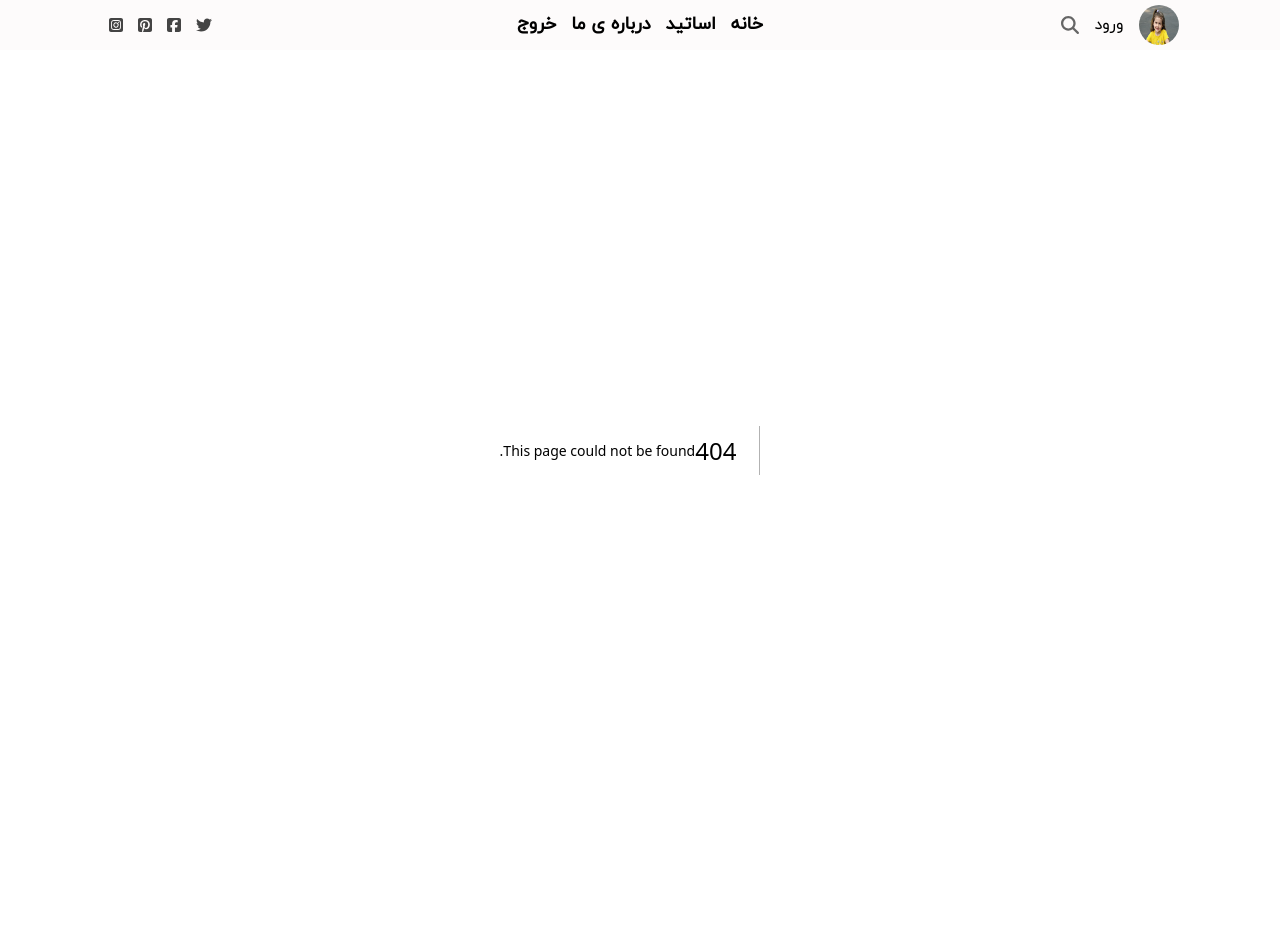
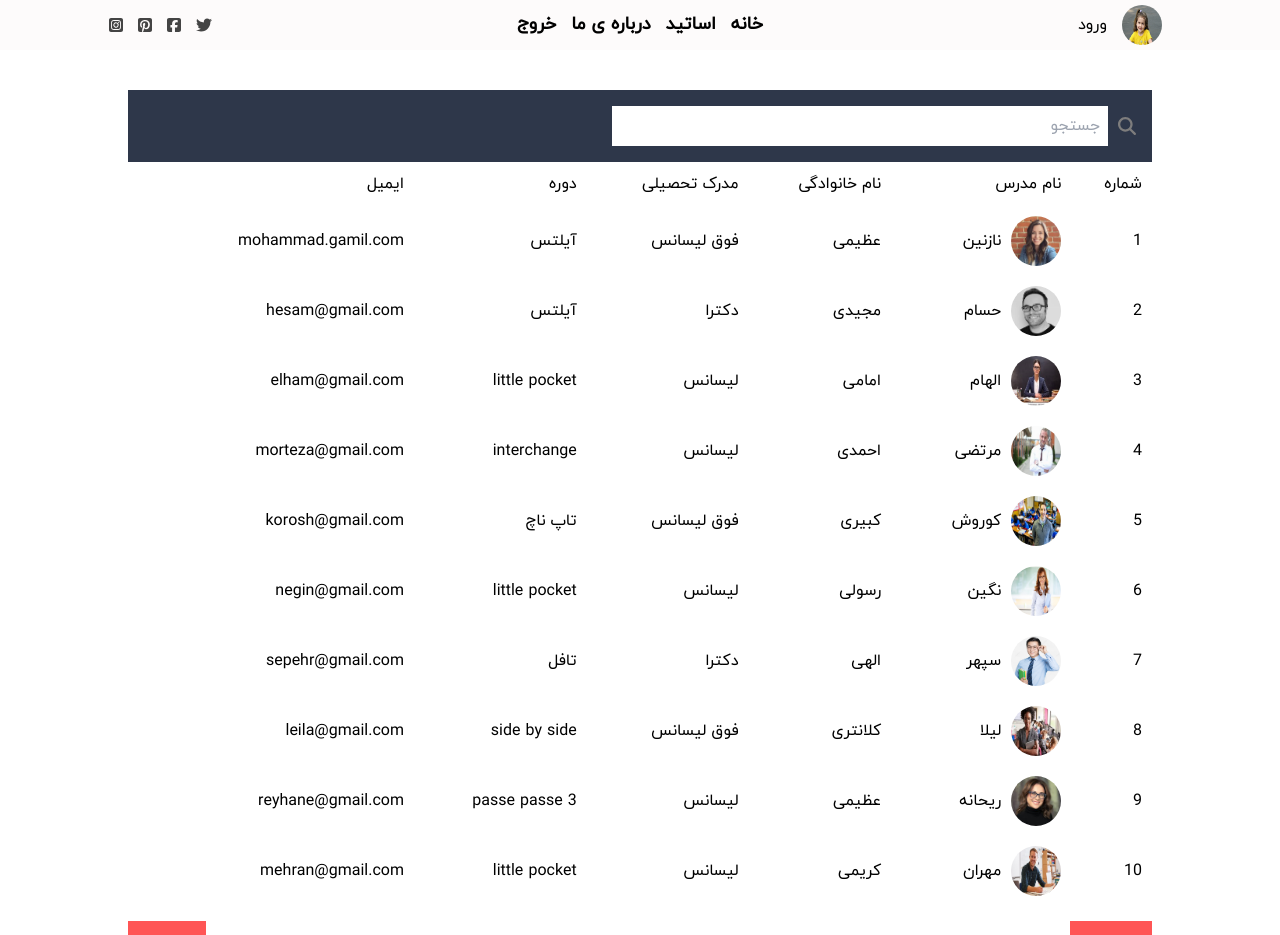
Before and after one commit to zohre-dev/AllinOne, a Next.js app: page /teachers in a window 1280 px wide. Before the commit this address had no page. Shown: the top 935 px of the page. Before the commit the page ends 850 px from the top, so only its background shows below. Built offline with nearby package versions, Linux system fonts and the light colour scheme.

Commit message:
build:compeleted teachers page

```diff
--- /dev/null
+++ b/app/teachers/page.jsx
@@ -0,0 +1,234 @@
+import Image from 'next/image'
+import Pagination from '@/app/ui/Pagination'
+import Search from '@/app/ui/Search'
+
+const teachers = () => {
+  return (
+    <div>
+      <div className="mx-auto my-10 w-[80%]">
+        <Search />
+
+        <table className="teachersTable w-full ">
+          <thead>
+            <tr className="">
+              <td>شماره</td>
+              <td>نام مدرس</td>
+              <td>نام خانوادگی </td>
+              <td>مدرک تحصیلی</td>
+              <td>دوره</td>
+              <td>ایمیل</td>
+            </tr>
+          </thead>
+          <tbody>
+            {/* ****************************************************** */}
+            <tr>
+              <td>1</td>
+              <td>
+                <div className="flex items-center gap-[10px]">
+                  <Image
+                    src="/images/teachers/01.jpg"
+                    height={50}
+                    width={50}
+                    alt="teacher profile"
+                    className="rounded-full object-cover"
+                  />
+                  <span>نازنین</span>
+                </div>
+              </td>
+              <td>عظیمی</td>
+              <td>فوق لیسانس</td>
+              <td>آیلتس</td>
+              <td>mohammad.gamil.com</td>
+            </tr>
+            {/* ****************************************************** */}
+            <tr>
+              <td>2</td>
+              <td>
+                <div className="flex items-center gap-[10px]">
+                  <Image
+                    src="/images/teachers/02.jpg"
+                    height={50}
+                    width={50}
+                    alt="teacher profile"
+                    className="rounded-full object-cover"
+                  />
+                  <span>حسام</span>
+                </div>
+              </td>
+              <td>مجیدی</td>
+              <td>دکترا</td>
+              <td>آیلتس</td>
+              <td>hesam@gmail.com</td>
+            </tr>
+            {/* ****************************************************** */}
+            <tr>
+              <td>3</td>
+              <td>
+                <div className="flex items-center gap-[10px]">
+                  <Image
+                    src="/images/teachers/03.jpg"
+                    height={50}
+                    width={50}
+                    alt="teacher profile"
+                    className="rounded-full object-cover"
+                  />
+                  <span>الهام</span>
+                </div>
+              </td>
+              <td>امامی</td>
+              <td>لیسانس</td>
+              <td>little pocket</td>
+              <td>elham@gmail.com</td>
+              <td></td>
+            </tr>
+            {/* ****************************************************** */}
+            <tr>
+              <td>4</td>
+              <td>
+                <div className="flex items-center gap-[10px]">
+                  <Image
+                    src="/images/teachers/04.jpg"
+                    height={50}
+                    width={50}
+                    alt="teacher profile"
+                    className="rounded-full object-cover"
+                  />
+                  <span>مرتضی</span>
+                </div>
+              </td>
+              <td>احمدی</td>
+              <td>لیسانس</td>
+              <td>interchange</td>
+              <td>morteza@gmail.com</td>
+            </tr>
+            {/* ****************************************************** */}
+            <tr>
+              <td>5</td>
+              <td>
+                <div className="flex items-center gap-[10px]">
+                  <Image
+                    src="/images/teachers/05.jpg"
+                    height={50}
+                    width={50}
+                    alt="teacher profile"
+                    className="rounded-full object-cover"
+                  />
+                  <span>کوروش</span>
+                </div>
+              </td>
+              <td>کبیری</td>
+              <td>فوق لیسانس</td>
+              <td>تاپ ناچ</td>
+              <td>korosh@gmail.com</td>
+            </tr>
+            {/* ****************************************************** */}
+            <tr>
+              <td>6</td>
+              <td>
+                <div className="flex items-center gap-[10px]">
+                  <Image
+                    src="/images/teachers/06.jpg"
+                    height={50}
+                    width={50}
+                    alt="teacher profile"
+                    className="rounded-full object-cover"
+                  />
+                  <span>نگین</span>
+                </div>
+              </td>
+              <td>رسولی</td>
+              <td>لیسانس</td>
+              <td>little pocket</td>
+              <td>negin@gmail.com</td>
+            </tr>
+            {/* ****************************************************** */}
+            <tr>
+              <td>7</td>
+              <td>
+                <div className="flex items-center gap-[10px]">
+                  <Image
+                    src="/images/teachers/07.jpg"
+                    height={50}
+                    width={50}
+                    alt="teacher profile"
+                    className="rounded-full object-cover"
+                  />
+                  <span>سپهر</span>
+                </div>
+              </td>
+              <td>الهی</td>
+              <td>دکترا</td>
+              <td>تافل</td>
+              <td>sepehr@gmail.com</td>
+            </tr>
+            {/* ****************************************************** */}
+            <tr>
+              <td>8</td>
+              <td>
+                <div className="flex items-center gap-[10px]">
+                  <Image
+                    src="/images/teachers/08.jpg"
+                    height={50}
+                    width={50}
+                    alt="teacher profile"
+                    className="rounded-full object-cover"
+                  />
+                  <span>لیلا</span>
+                </div>
+              </td>
+              <td>کلانتری</td>
+              <td>فوق لیسانس</td>
+              <td>side by side</td>
+              <td>leila@gmail.com</td>
+            </tr>
+            {/* ****************************************************** */}
+            <tr>
+              <td>9</td>
+              <td>
+                <div className="flex items-center gap-[10px]">
+                  <Image
+                    src="/images/teachers/09.jpg"
+                    height={50}
+                    width={50}
+                    alt="teacher profile"
+                    className="rounded-full object-cover"
+                  />
+                  <span>ریحانه</span>
+                </div>
+              </td>
+              <td>عظیمی</td>
+              <td>لیسانس</td>
+              <td>passe passe 3</td>
+              <td>reyhane@gmail.com</td>
+            </tr>
+            {/* ****************************************************** */}
+            <tr>
+              <td>10</td>
+              <td>
+                <div className="flex items-center gap-[10px]">
+                  <Image
+                    src="/images/teachers/10.jpg"
+                    height={50}
+                    width={50}
+                    alt="teacher profile"
+                    className="rounded-full object-cover"
+                  />
+                  <span>مهران</span>
+                </div>
+              </td>
+              <td>کریمی</td>
+              <td>لیسانس</td>
+              <td>little pocket</td>
+              <td>mehran@gmail.com</td>
+            </tr>
+            {/* ****************************************************** */}
+          </tbody>
+        </table>
+
+        <Pagination />
+      </div>
+    </div>
+  )
+}
+
+export default teachers
--- a/app/ui/Posts.jsx
+++ b/app/ui/Posts.jsx
@@ -1,4 +1,5 @@
 import Post from './Post'
+import Pagination from './Pagination'
 
 const Posts = () => {
   return (
@@ -7,14 +8,7 @@ const Posts = () => {
         <Post />
         <Post />
       </div>
-      <div className="mt-[15px]  flex items-center justify-between">
-        <button className="max-w-fit cursor-pointer border-none bg-[#ff5555] px-6 py-3 text-white">
-          بعدی
-        </button>
-        <button className="max-w-fit cursor-pointer border-none bg-[#ff5555] px-6 py-3 text-white">
-          قبلی
-        </button>
-      </div>
+      <Pagination />
     </div>
   )
 }
--- a/app/ui/Topbar.jsx
+++ b/app/ui/Topbar.jsx
@@ -1,5 +1,4 @@
 import { FontAwesomeIcon } from '@fortawesome/react-fontawesome'
-import { faMagnifyingGlass } from '@fortawesome/free-solid-svg-icons'
 import {
   faSquarePinterest,
   faTwitter,
@@ -23,18 +22,15 @@ const Topbar = () => {
         <Link href="./login" className="cursor-pointer">
           ورود
         </Link>
-
-        <FontAwesomeIcon
-          icon={faMagnifyingGlass}
-          className="text-lg text-[#666]"
-        />
       </div>
 
       <ul className="topCenter flex-[6] font-extrabold">
         <Link href="./">
           <li>خانه</li>
         </Link>
-        <li>اساتید</li>
+        <Link href="./teachers">
+          <li>اساتید</li>
+        </Link>
         <li>درباره ی ما</li>
         <Link href="./">
           <li>خروج</li>
```
Also changed, not shown: public/images/main.jpg (deleted), public/images/profile.jpg (deleted).
